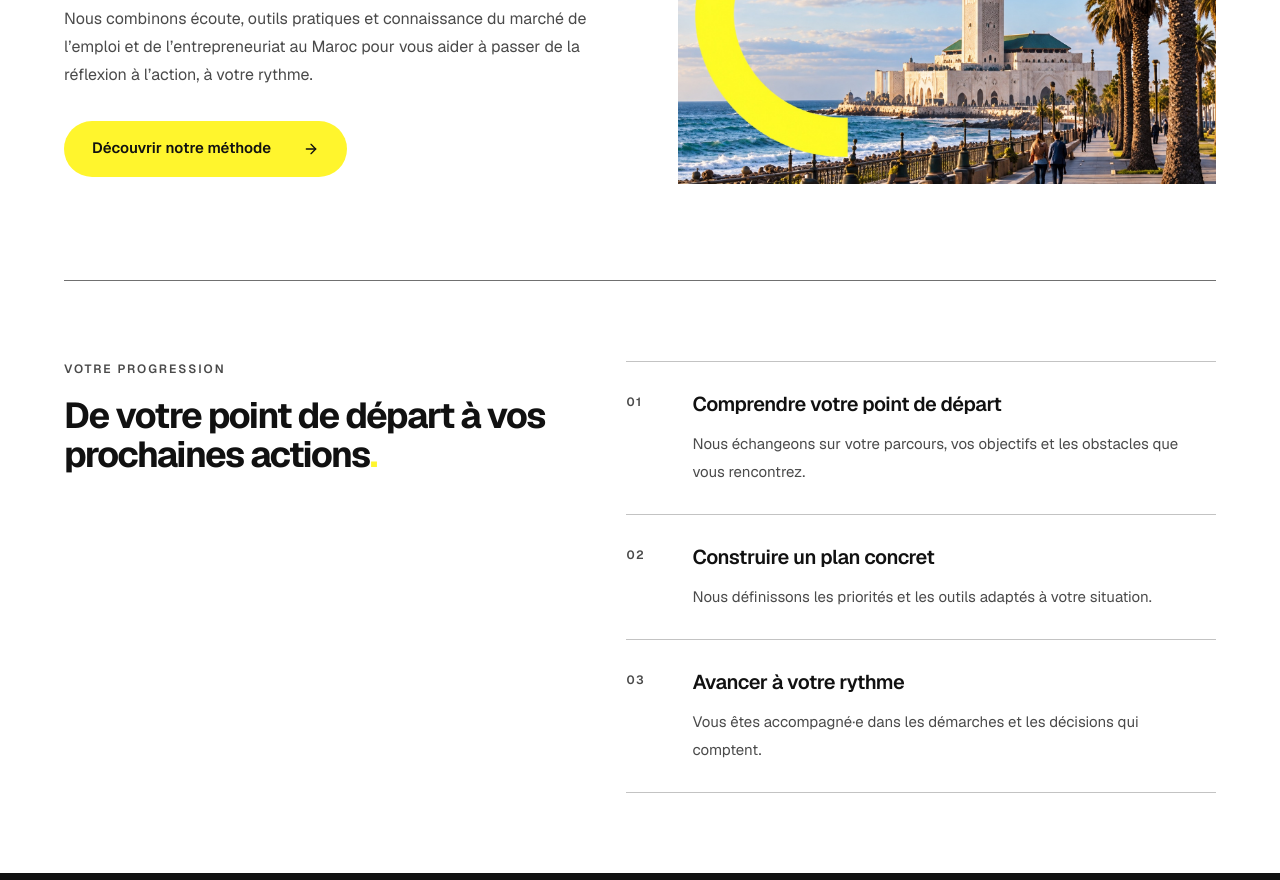
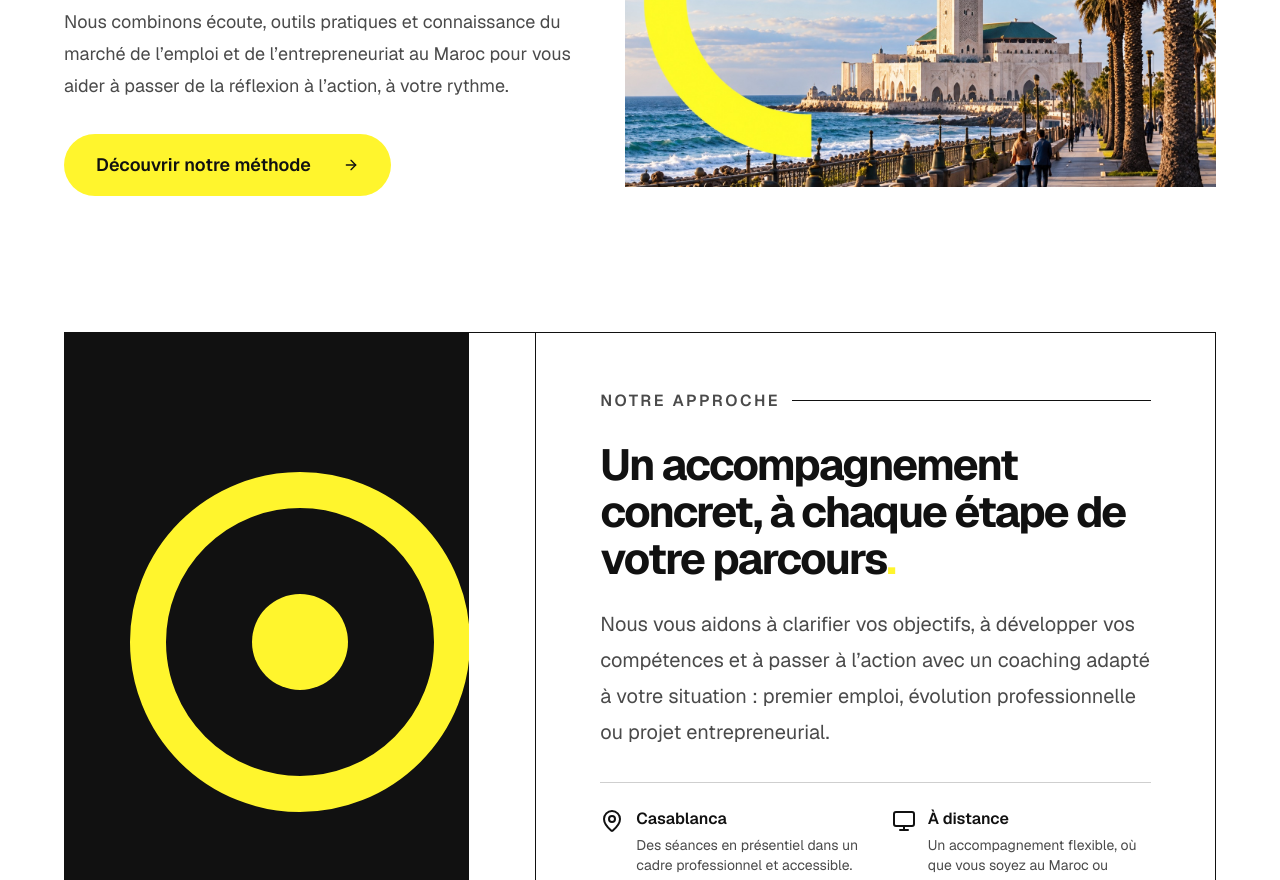
Before and after one commit to Hicham2115/Coaching4Job-, a Next.js app: page / in a window 1280 px wide. Shown: the part 1920-2800 px from the top of the page. Built offline with nearby package versions, Linux system fonts and the light colour scheme.

Commit message:
your message

```diff
--- a/app/globals.css
+++ b/app/globals.css
@@ -152,3 +152,71 @@
 ::-webkit-scrollbar-thumb:hover {
   background: #c6bc00;
 }
+
+.nav-link {
+  display: inline-block;
+  text-decoration: none;
+  background-image: linear-gradient(#c6bc00, #c6bc00);
+  background-position: left calc(100% - 1px);
+  background-repeat: no-repeat;
+  background-size: 0 2px;
+  padding-bottom: 6px;
+  transition: background-size 220ms ease;
+}
+
+.nav-link:hover,
+.nav-link:focus-visible {
+  background-size: 100% 2px;
+}
+
+.nav-link:focus-visible {
+  outline: 2px solid #111;
+  outline-offset: 5px;
+}
+
+.scroll-reveal {
+  opacity: 0;
+  transform: translateY(24px);
+  transition: opacity 700ms ease, transform 700ms cubic-bezier(0.22, 1, 0.36, 1);
+}
+
+.scroll-reveal.is-visible {
+  opacity: 1;
+  transform: translateY(0);
+}
+
+.hero-enter {
+  animation: hero-enter 700ms cubic-bezier(0.22, 1, 0.36, 1) both;
+}
+
+.hero-enter-1 { animation-delay: 100ms; }
+.hero-enter-2 { animation-delay: 220ms; }
+.hero-enter-3 { animation-delay: 340ms; }
+.hero-enter-4 { animation-delay: 460ms; }
+
+@keyframes hero-enter {
+  from {
+    opacity: 0;
+    transform: translateY(20px);
+  }
+  to {
+    opacity: 1;
+    transform: translateY(0);
+  }
+}
+
+@media (prefers-reduced-motion: reduce) {
+  *,
+  *::before,
+  *::after {
+    scroll-behavior: auto !important;
+    animation-duration: 0.01ms !important;
+    animation-iteration-count: 1 !important;
+    transition-duration: 0.01ms !important;
+  }
+
+  .scroll-reveal {
+    opacity: 1;
+    transform: none;
+  }
+}
--- a/app/page.tsx
+++ b/app/page.tsx
@@ -1,11 +1,13 @@
 import Component from "@/components/comp-577";
 import Hero from "@/components/hero";
 import LandingSections from "@/components/landing-sections";
+import ScrollReveal from "@/components/scroll-reveal";
 
 export default function Home() {
   return (
     <>
       <Component />
+      <ScrollReveal />
       <Hero />
       <LandingSections />
     </>
--- a/components/comp-577.tsx
+++ b/components/comp-577.tsx
@@ -35,7 +35,7 @@ export default function Component() {
           <NavigationMenuList className="gap-8">
             {navigationLinks.map((link) => (
               <NavigationMenuItem key={link.label}>
-                <NavigationMenuLink className="!p-0 text-sm font-medium text-brand-ink hover:bg-transparent focus:bg-transparent" href={link.href}>
+                <NavigationMenuLink className="nav-link !p-0 text-sm font-medium text-brand-ink hover:bg-transparent focus:bg-transparent" href={link.href}>
                   {link.label}
                 </NavigationMenuLink>
               </NavigationMenuItem>
@@ -48,7 +48,7 @@ export default function Component() {
         </Link>
       </div>
       <nav aria-label="Navigation mobile" className="flex gap-6 overflow-x-auto border-t border-brand-ink/10 px-6 py-3 text-xs font-medium text-brand-ink sm:px-8 xl:hidden">
-        {navigationLinks.map((link) => <Link className="shrink-0" href={link.href} key={link.label}>{link.label}</Link>)}
+        {navigationLinks.map((link) => <Link className="nav-link shrink-0" href={link.href} key={link.label}>{link.label}</Link>)}
       </nav>
     </header>
   );
--- /dev/null
+++ b/components/contact-form.tsx
@@ -0,0 +1,77 @@
+"use client";
+
+import { useState, type FormEvent } from "react";
+import { ArrowRight } from "lucide-react";
+
+const inputClassName = "mt-2 min-h-12 w-full border border-brand-ink/20 bg-brand-soft/45 px-4 text-base text-brand-ink outline-none transition placeholder:text-brand-muted/55 hover:border-brand-ink/40 focus:border-brand-ink focus:bg-white focus:ring-2 focus:ring-brand-yellow/70";
+
+export default function ContactForm() {
+  const [sent, setSent] = useState(false);
+
+  function handleSubmit(event: FormEvent<HTMLFormElement>) {
+    event.preventDefault();
+
+    const formData = new FormData(event.currentTarget);
+    const name = String(formData.get("name") ?? "").trim();
+    const email = String(formData.get("email") ?? "").trim();
+    const service = String(formData.get("service") ?? "").trim();
+    const message = String(formData.get("message") ?? "").trim();
+    const text = `Bonjour Coaching 4 Job,\n\nJe m’appelle ${name}.\nE-mail : ${email}\nMon besoin : ${service}\n\n${message}`;
+
+    window.open(`https://wa.me/212661138432?text=${encodeURIComponent(text)}`, "_blank", "noopener,noreferrer");
+    setSent(true);
+  }
+
+  return (
+    <section id="contact" className="scroll-mt-20 bg-brand-soft px-6 py-16 sm:px-10 sm:py-20 lg:px-16 lg:py-24">
+      <div className="mx-auto grid max-w-[1360px] gap-10 lg:grid-cols-[0.8fr_1.2fr] lg:items-start lg:gap-20">
+        <div>
+          <p className="mb-5 flex items-center gap-3 text-xs font-semibold uppercase tracking-[0.16em] text-brand-muted sm:text-sm">
+            <span aria-hidden="true" className="h-[2px] w-12 bg-brand-ink/55" />
+            Parlons de votre projet
+          </p>
+          <h2 className="max-w-[500px] text-[clamp(2.2rem,4vw,3.6rem)] font-bold leading-[1.04] tracking-[-0.045em] text-brand-ink">
+            Chaque parcours commence par un échange<span className="text-brand-yellow">.</span>
+          </h2>
+          <p className="mt-5 max-w-[440px] text-base leading-7 text-brand-muted sm:text-lg">
+            Décrivez-nous votre situation. Nous vous répondrons pour convenir d’un premier échange.
+          </p>
+          <a className="mt-6 inline-flex items-center gap-2 text-sm font-semibold text-brand-ink underline decoration-brand-yellow decoration-2 underline-offset-4" href="tel:+212661138432">
+            +212 661 138 432
+          </a>
+          <div aria-hidden="true" className="mt-10 hidden h-1 w-28 bg-brand-yellow lg:block" />
+        </div>
+
+        <form className="relative border border-brand-ink/15 bg-white p-6 shadow-[0_18px_50px_rgba(17,17,17,0.06)] before:absolute before:inset-x-0 before:top-0 before:h-1 before:bg-brand-yellow sm:p-9 lg:p-10" onSubmit={handleSubmit}>
+          <div className="grid gap-5 sm:grid-cols-2 sm:gap-6">
+            <label className="text-sm font-semibold text-brand-ink">
+              Votre nom
+              <input autoComplete="name" className={inputClassName} name="name" placeholder="Ex. Salma El Amrani" required />
+            </label>
+            <label className="text-sm font-semibold text-brand-ink">
+              Votre e-mail
+              <input autoComplete="email" className={inputClassName} name="email" placeholder="vous@exemple.com" required type="email" />
+            </label>
+          </div>
+          <label className="mt-5 block text-sm font-semibold text-brand-ink sm:mt-6">
+            Votre projet
+            <input className={inputClassName} name="service" placeholder="Premier emploi, changement de poste, entrepreneuriat…" required />
+          </label>
+          <label className="mt-5 block text-sm font-semibold text-brand-ink sm:mt-6">
+            Votre message
+            <textarea className={`${inputClassName} min-h-32 resize-y py-3`} maxLength={2000} name="message" placeholder="Parlez-nous de votre situation et de ce que vous souhaitez accomplir." required />
+          </label>
+          <div className="mt-6 flex flex-col items-start gap-3 sm:flex-row sm:items-center sm:justify-between">
+            <p aria-live="polite" className="text-sm text-brand-muted">
+              {sent ? "WhatsApp s’ouvre avec votre message prêt à envoyer." : "Le formulaire prépare un message WhatsApp à envoyer."}
+            </p>
+            <button className="inline-flex min-h-13 shrink-0 items-center gap-4 bg-brand-yellow px-6 text-sm font-semibold text-brand-ink shadow-[0_6px_18px_rgba(17,17,17,0.08)] transition-all hover:-translate-y-0.5 hover:shadow-[0_10px_24px_rgba(17,17,17,0.14)] focus-visible:outline-2 focus-visible:outline-offset-2 focus-visible:outline-brand-ink sm:text-base" type="submit">
+              Continuer sur WhatsApp
+              <ArrowRight aria-hidden="true" className="size-4" />
+            </button>
+          </div>
+        </form>
+      </div>
+    </section>
+  );
+}
--- a/components/landing-sections.tsx
+++ b/components/landing-sections.tsx
@@ -1,6 +1,7 @@
 import Image from "next/image";
 import Link from "next/link";
-import { ArrowRight, Phone } from "lucide-react";
+import { ArrowRight, MapPin, Monitor } from "lucide-react";
+import ContactForm from "@/components/contact-form";
 
 const paths = [
   {
@@ -26,25 +27,10 @@ const paths = [
   },
 ];
 
-const steps = [
-  {
-    title: "Comprendre votre point de départ",
-    description: "Nous échangeons sur votre parcours, vos objectifs et les obstacles que vous rencontrez.",
-  },
-  {
-    title: "Construire un plan concret",
-    description: "Nous définissons les priorités et les outils adaptés à votre situation.",
-  },
-  {
-    title: "Avancer à votre rythme",
-    description: "Vous êtes accompagné·e dans les démarches et les décisions qui comptent.",
-  },
-];
-
 export default function LandingSections() {
   return (
     <>
-      <section id="accompagnements" className="scroll-mt-10 bg-white pb-16 sm:pb-20 lg:pb-24">
+      <section id="accompagnements" className="scroll-reveal scroll-mt-10 bg-white pb-16 sm:pb-20 lg:pb-24">
         <div className="mx-auto max-w-[1360px] px-6 sm:px-10 lg:px-16">
           <div className="border-t-2 border-brand-ink/65 pt-12 sm:pt-14">
             <p className="mb-6 flex items-center gap-3 text-[11px] font-semibold uppercase tracking-[0.16em] text-brand-muted">
@@ -80,21 +66,21 @@ export default function LandingSections() {
         </div>
       </section>
 
-      <section id="methode" className="scroll-mt-10 bg-white">
+      <section id="methode" className="scroll-reveal scroll-mt-10 bg-white">
         <div className="mx-auto max-w-[1360px] px-6 sm:px-10 lg:px-16">
-          <div className="grid gap-10 py-16 sm:py-20 lg:grid-cols-[1.08fr_1fr] lg:items-center lg:gap-8 lg:py-24">
+          <div className="grid gap-8 py-12 sm:py-16 lg:grid-cols-[1fr_1.1fr] lg:items-center lg:gap-6 lg:py-14">
             <div className="lg:pr-2">
-              <p className="mb-7 flex items-center gap-3 text-[11px] font-semibold uppercase tracking-[0.16em] text-brand-muted">
+              <p className="mb-7 flex items-center gap-3 text-xs font-semibold uppercase tracking-[0.16em] text-brand-muted sm:text-sm">
                 <span aria-hidden="true" className="h-[2px] w-12 bg-brand-ink/55" />
                 Notre méthode
               </p>
-              <h2 className="max-w-[620px] text-[clamp(2rem,3vw,2.75rem)] font-bold leading-[1.12] tracking-[-0.045em] text-brand-ink">
+              <h2 className="max-w-[700px] text-[clamp(2.15rem,3.1vw,3.35rem)] font-bold leading-[1.1] tracking-[-0.045em] text-brand-ink">
                 Un accompagnement <span className="lg:block">humain, concret et sur mesure<span className="text-brand-yellow">.</span></span>
               </h2>
-              <p className="mt-7 max-w-[580px] text-[15px] leading-7 text-brand-muted sm:text-base">
+              <p className="mt-7 max-w-[620px] text-base leading-7 text-brand-muted sm:text-lg sm:leading-8">
                 Nous combinons écoute, outils pratiques et connaissance du marché de l’emploi et de l’entrepreneuriat au Maroc pour vous aider à passer de la réflexion à l’action, à votre rythme.
               </p>
-              <Link href="#methode-detail" className="mt-8 inline-flex min-h-[56px] items-center justify-between gap-8 rounded-full bg-brand-yellow px-7 text-[15px] font-semibold text-brand-ink transition-transform hover:-translate-y-0.5">
+              <Link href="#methode-detail" className="mt-8 inline-flex min-h-[62px] items-center justify-between gap-8 rounded-full bg-brand-yellow px-8 text-base font-semibold text-brand-ink transition-transform hover:-translate-y-0.5 sm:text-lg">
                 Découvrir notre méthode
                 <ArrowRight aria-hidden="true" className="size-4" />
               </Link>
@@ -104,6 +90,7 @@ export default function LandingSections() {
             </div>
           </div>
 
+          {/* Temporarily hidden while the progression section is being reviewed.
           <div className="border-t border-brand-ink/60" />
           <div id="methode-detail" className="scroll-mt-10 grid gap-10 py-16 sm:py-20 lg:grid-cols-[0.9fr_1.1fr] lg:gap-20">
             <div>
@@ -124,46 +111,71 @@ export default function LandingSections() {
               ))}
             </div>
           </div>
+          */}
         </div>
       </section>
 
-      <section id="a-propos" className="scroll-mt-10 bg-brand-ink py-16 text-white sm:py-20 lg:py-24">
-        <div className="mx-auto grid max-w-[1360px] gap-10 px-6 sm:px-10 lg:grid-cols-[0.9fr_1.1fr] lg:items-end lg:gap-20 lg:px-16">
-          <div>
-            <p className="mb-5 text-xs font-semibold uppercase tracking-[0.16em] text-white/65">Coaching 4 Job</p>
-            <h2 className="max-w-[560px] text-3xl font-bold leading-[1.08] tracking-[-0.045em] sm:text-4xl lg:text-5xl">
-              Le bon accompagnement au bon moment<span className="text-brand-yellow">.</span>
+      <section id="a-propos" className="scroll-reveal scroll-mt-10 bg-white py-14 text-brand-ink sm:py-18 lg:py-20">
+        <div className="mx-auto grid max-w-[1480px] gap-0 px-6 sm:px-10 lg:grid-cols-[0.82fr_1.18fr] lg:px-16">
+          <div aria-hidden="true" className="relative flex min-h-[280px] items-center justify-center overflow-hidden border border-brand-ink bg-brand-ink sm:min-h-[380px] lg:min-h-[440px]">
+            <div className="relative flex size-[220px] items-center justify-center rounded-full border-[28px] border-brand-yellow sm:size-[290px] sm:border-[36px] lg:size-[340px]">
+              <div className="size-[72px] rounded-full bg-brand-yellow sm:size-24" />
+            </div>
+            <div className="absolute inset-y-0 right-0 w-[14%] bg-white" />
+          </div>
+          <div className="flex flex-col justify-center border border-t-0 border-brand-ink px-7 py-10 sm:px-10 sm:py-14 lg:border-l-0 lg:border-t lg:px-14 xl:px-16">
+            <p className="mb-7 flex items-center gap-3 text-sm font-semibold uppercase tracking-[0.16em] text-brand-muted sm:text-base">
+              Notre approche <span aria-hidden="true" className="h-px flex-1 bg-brand-ink" />
+            </p>
+            <h2 className="max-w-[760px] text-[clamp(2.2rem,3.4vw,3.5rem)] font-bold leading-[1.08] tracking-[-0.045em] text-brand-ink">
+              Un accompagnement concret, à chaque étape de votre parcours<span className="text-brand-yellow">.</span>
             </h2>
-          </div>
-          <div className="max-w-[520px]">
-            <p className="text-[15px] leading-7 text-white/80 lg:text-base">
-              Basé à Casablanca, Coaching 4 Job accompagne les personnes qui cherchent leur premier emploi, souhaitent changer de poste ou préparent une transition vers l’entrepreneuriat.
+            <p className="mt-6 max-w-[700px] text-lg leading-8 text-brand-muted sm:text-xl sm:leading-9">
+              Nous vous aidons à clarifier vos objectifs, à développer vos compétences et à passer à l’action avec un coaching adapté à votre situation : premier emploi, évolution professionnelle ou projet entrepreneurial.
             </p>
-            <p className="mt-5 text-[15px] leading-7 text-white/80 lg:text-base">
-              Notre point de départ : votre parcours, vos compétences et ce que vous voulez faire ensuite.
-            </p>
+            <div className="mt-8 grid gap-6 border-t border-brand-ink/20 pt-6 sm:grid-cols-2 sm:gap-8">
+              <div className="flex gap-3">
+                <MapPin aria-hidden="true" className="mt-0.5 size-6 shrink-0 text-brand-ink" />
+                <div>
+                  <h3 className="text-sm font-semibold text-brand-ink sm:text-base">Casablanca</h3>
+                  <p className="mt-1 text-sm leading-5 text-brand-muted">Des séances en présentiel dans un cadre professionnel et accessible.</p>
+                </div>
+              </div>
+              <div className="flex gap-3">
+                <Monitor aria-hidden="true" className="mt-0.5 size-6 shrink-0 text-brand-ink" />
+                <div>
+                  <h3 className="text-sm font-semibold text-brand-ink sm:text-base">À distance</h3>
+                  <p className="mt-1 text-sm leading-5 text-brand-muted">Un accompagnement flexible, où que vous soyez au Maroc ou ailleurs.</p>
+                </div>
+              </div>
+            </div>
           </div>
         </div>
       </section>
 
-      <section id="contact" className="scroll-mt-10 bg-brand-yellow py-16 sm:py-20 lg:py-24">
-        <div className="mx-auto flex max-w-[1360px] flex-col items-start gap-9 px-6 sm:px-10 lg:flex-row lg:items-end lg:justify-between lg:px-16">
-          <div>
-            <p className="mb-5 text-xs font-semibold uppercase tracking-[0.16em] text-brand-ink/70">Parlons de votre projet</p>
-            <h2 className="max-w-[760px] text-3xl font-bold leading-[1.08] tracking-[-0.045em] text-brand-ink sm:text-4xl lg:text-5xl">
-              Prêt·e à écrire la suite de votre parcours ?
+      <section className="scroll-reveal bg-white py-2 sm:py-3">
+        <div className="relative mx-auto flex min-h-[430px] max-w-none items-center overflow-hidden border-y border-brand-ink bg-brand-soft px-7 py-12 sm:min-h-[540px] sm:px-12 lg:min-h-[calc(100svh-10rem)] lg:px-[7.2vw]">
+          <Image alt="La mosquée Hassan II et le littoral de Casablanca" className="object-cover object-[58%_54%]" fill sizes="100vw" src="/images/casablanca-method.jpg" />
+          <div aria-hidden="true" className="absolute inset-0 bg-gradient-to-r from-[#f6f3ec]/82 via-[#f6f3ec]/56 to-transparent" />
+          <div aria-hidden="true" className="absolute -bottom-40 -left-36 size-72 rounded-full border-[48px] border-brand-yellow/90 sm:-bottom-56 sm:-left-48 sm:size-[480px] sm:border-[68px]" />
+          <div className="relative z-10 max-w-[680px]">
+            <p className="mb-7 flex items-center gap-5 text-sm font-medium uppercase tracking-[0.12em] text-brand-ink sm:text-base">
+              Coaching 4 Job <span aria-hidden="true" className="h-[2px] w-36 bg-brand-ink sm:w-52" />
+            </p>
+            <h2 className="max-w-[650px] text-[clamp(3rem,6.3vw,6.2rem)] font-bold leading-[0.94] tracking-[-0.055em] text-brand-ink [text-shadow:0_1px_1px_rgba(255,255,255,0.16)]">
+              Votre avenir<br />se construit<br />aujourd’hui.
             </h2>
-            <p className="mt-6 max-w-[600px] text-[15px] leading-7 text-brand-ink/75 lg:text-base">Échangeons sur votre situation et la prochaine étape qui vous conviendrait.</p>
+            <Link href="tel:+212661138432" className="mt-8 inline-flex min-h-16 items-center gap-7 bg-brand-yellow px-8 text-lg font-semibold text-brand-ink shadow-[0_8px_24px_rgba(17,17,17,0.12)] transition-transform hover:-translate-y-0.5 sm:min-h-[76px] sm:px-12 sm:text-xl">
+              Choisir mon parcours
+              <ArrowRight aria-hidden="true" className="size-6" />
+            </Link>
           </div>
-          <Link href="tel:+212661138432" className="inline-flex min-h-14 shrink-0 items-center gap-4 rounded-full bg-brand-ink px-7 text-sm font-semibold text-white transition-transform hover:-translate-y-0.5 sm:text-base">
-            <Phone aria-hidden="true" className="size-4" />
-            +212 661 138 432
-            <ArrowRight aria-hidden="true" className="size-4" />
-          </Link>
         </div>
       </section>
 
-      <footer className="bg-white py-8">
+      <ContactForm />
+
+      <footer className="scroll-reveal bg-white py-8">
         <div className="mx-auto flex max-w-[1360px] flex-col gap-3 px-6 text-sm text-brand-muted sm:flex-row sm:items-center sm:justify-between sm:px-10 lg:px-16">
           <p className="font-semibold text-brand-ink">Coaching 4 Job</p>
           <p>Casablanca, Maroc · Accompagnement en présentiel et à distance</p>
--- /dev/null
+++ b/components/scroll-reveal.tsx
@@ -0,0 +1,31 @@
+"use client";
+
+import { useEffect } from "react";
+
+export default function ScrollReveal() {
+  useEffect(() => {
+    const sections = document.querySelectorAll<HTMLElement>(".scroll-reveal");
+    const reduceMotion = window.matchMedia("(prefers-reduced-motion: reduce)");
+
+    if (reduceMotion.matches || !("IntersectionObserver" in window)) {
+      sections.forEach((section) => section.classList.add("is-visible"));
+      return;
+    }
+
+    const observer = new IntersectionObserver(
+      (entries) => {
+        entries.forEach((entry) => {
+          if (!entry.isIntersecting) return;
+          entry.target.classList.add("is-visible");
+          observer.unobserve(entry.target);
+        });
+      },
+      { threshold: 0.12, rootMargin: "0px 0px -48px 0px" },
+    );
+
+    sections.forEach((section) => observer.observe(section));
+    return () => observer.disconnect();
+  }, []);
+
+  return null;
+}
```
Also changed, not shown: components/hero.tsx (+4 -4 lines), app/icon.svg (added), 1 other file (tests, documents, lock files or other folders).
